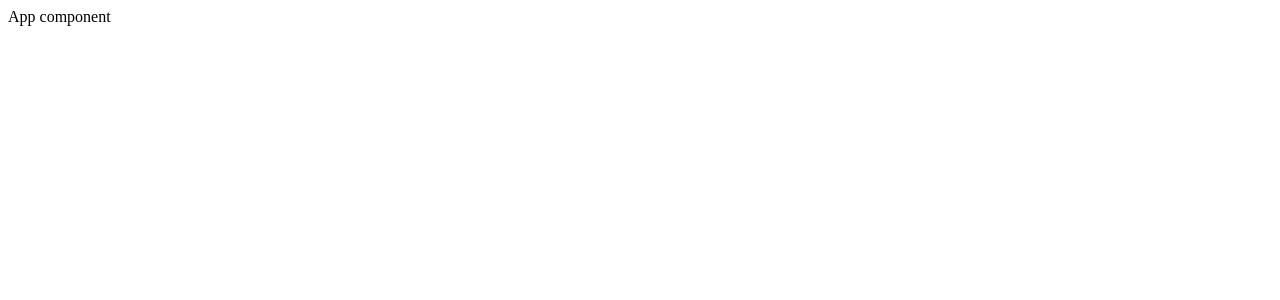
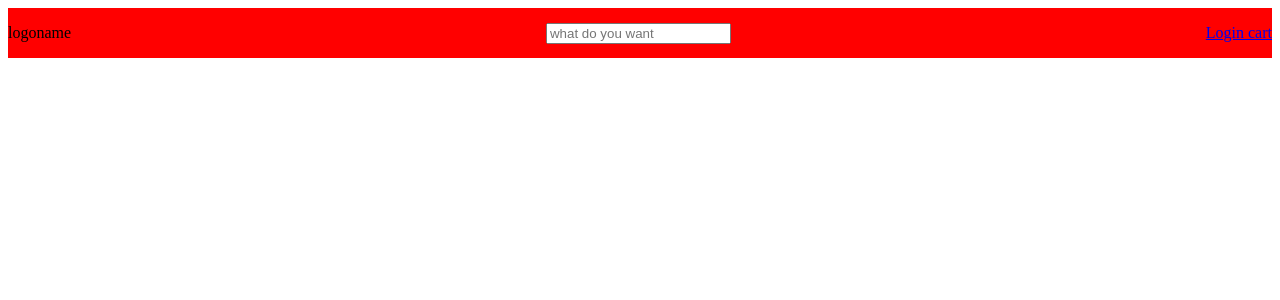
Before and after one commit to utrust1/meowShop, a React (Create React App) app in the folder frontend/: page / in a window 1280 px wide. Shown: the top 300 px of the page. Built offline with nearby package versions, Linux system fonts and the light colour scheme.

Commit message:
creating the navigation par

```diff
--- a/frontend/src/App.css
+++ b/frontend/src/App.css
@@ -1,38 +1,4 @@
-.App {
-  text-align: center;
+body{
+  padding:0px;
+  margin: 0;
 }
-
-.App-logo {
-  height: 40vmin;
-  pointer-events: none;
-}
-
-@media (prefers-reduced-motion: no-preference) {
-  .App-logo {
-    animation: App-logo-spin infinite 20s linear;
-  }
-}
-
-.App-header {
-  background-color: #282c34;
-  min-height: 100vh;
-  display: flex;
-  flex-direction: column;
-  align-items: center;
-  justify-content: center;
-  font-size: calc(10px + 2vmin);
-  color: white;
-}
-
-.App-link {
-  color: #61dafb;
-}
-
-@keyframes App-logo-spin {
-  from {
-    transform: rotate(0deg);
-  }
-  to {
-    transform: rotate(360deg);
-  }
-}
--- a/frontend/src/App.js
+++ b/frontend/src/App.js
@@ -1,8 +1,13 @@
 import React from 'react';
 import { Route } from 'react-router-dom';
+import Navigation from './components/navigation';
 
 const App = () => {
-	return <div className="App">App component</div>;
+	return <div className="App">
+		<Navigation></Navigation>
+
+
+	</div>;
 };
 
 export default App;
--- a/frontend/src/components/navigation/index.js
+++ b/frontend/src/components/navigation/index.js
@@ -1,8 +1,18 @@
 import React from 'react';
 import { Link } from 'react-router-dom';
+import './Navigation.css'
 
 const Navigation = () => {
-	return <div className="App">Navigation component</div>;
+	return <div className="Navigation">
+		<p>logoname</p>
+		<div className='Searchbar'>
+			<input type='text' placeholder='what do you want'></input>
+		</div>
+		<div>
+		<Link to="/login" className='navlogin'>Login </Link>
+		<Link to="/cart" className='navcart'>cart </Link></div>
+
+		 </div>;
 };
 
 export default Navigation;
--- a/frontend/src/components/navigation/navigation.css
+++ b/frontend/src/components/navigation/navigation.css
@@ -0,0 +1,6 @@
+.Navigation{
+    display: flex;
+    justify-content: space-between;
+    align-items: center;
+    background-color: red;
+}
```
